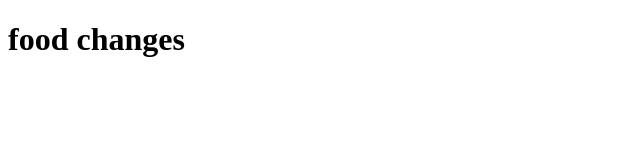
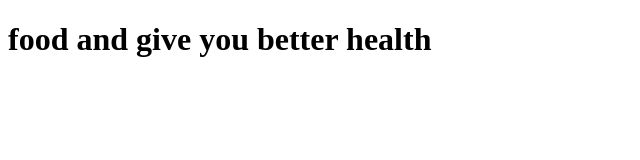
Before and after one commit to mfaumemfaume300/foodmate, a plain HTML site: page index.html in a window 1280 px wide. Shown: the whole page, without its empty margins (0-640 px from the left). Drawn offline with Linux system fonts and the light colour scheme.

Commit message:
updating my index heading

```diff
--- a/index.html
+++ b/index.html
@@ -6,6 +6,6 @@
     <title>Best food website</title>
 </head>
 <body>
-    <h1>food changes</h1>
+    <h1>food and give you better health</h1>
 </body>
 </html>
```
